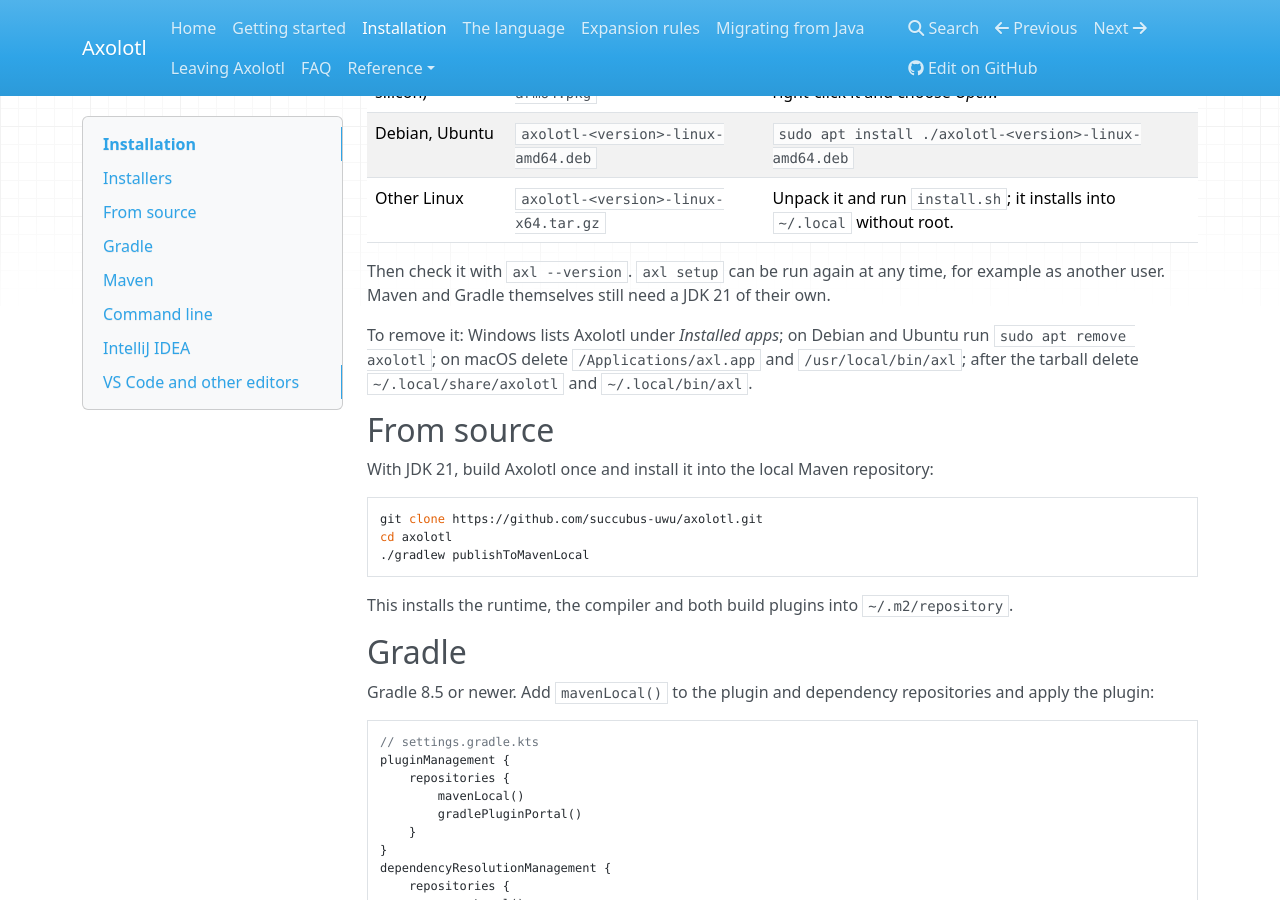
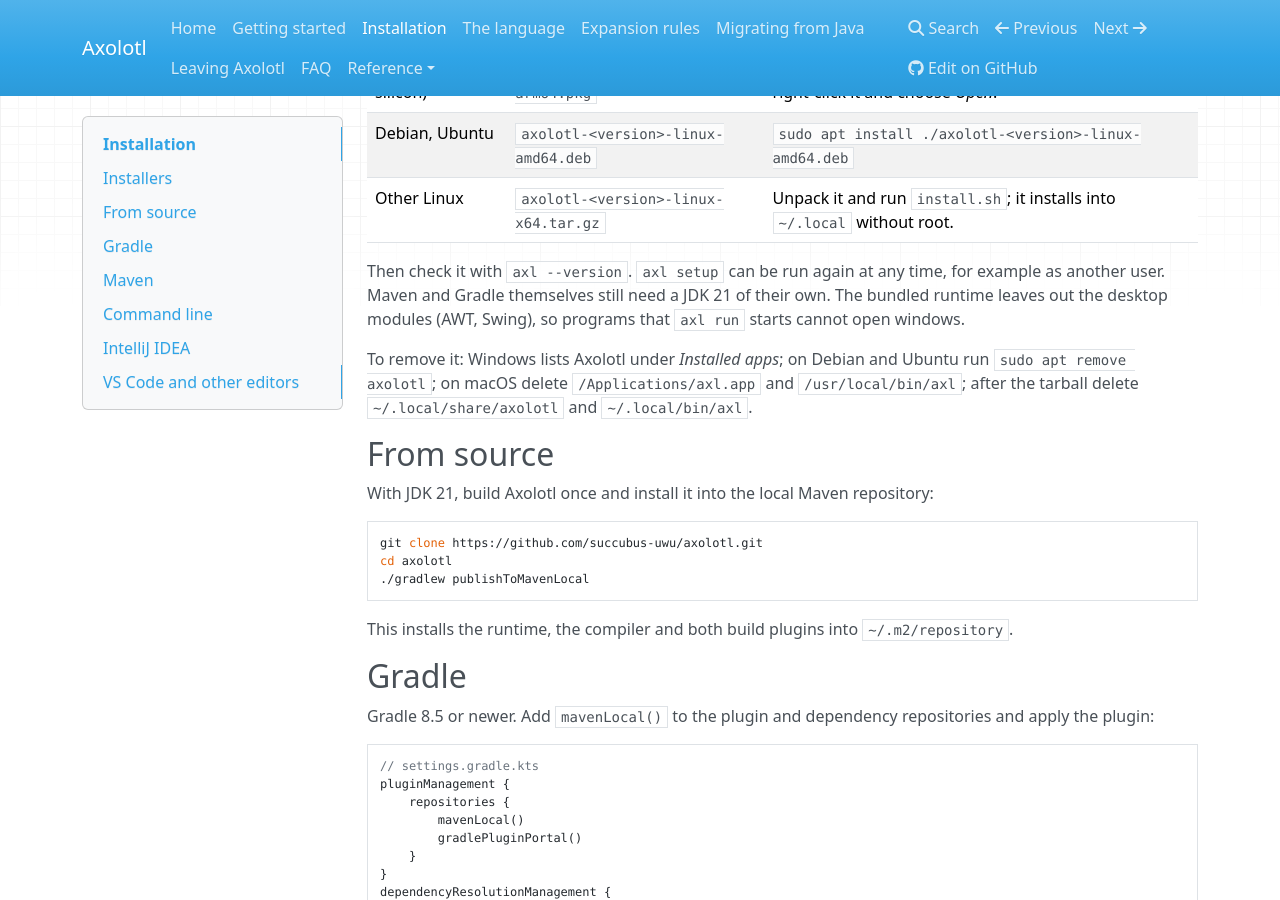
Before and after one commit to k1ngmang/axolotl-lang, an MkDocs documentation site: the page built from docs/install.md, in a window 1280 px wide and 900 px high, scrolled down 367 px. Built offline with MkDocs 1.6.1, drawn with Linux system fonts in a browser that asks for light colours; nearby versions of some CDN libraries.

Commit message:
Leave java.desktop out of the bundled runtime
Its native libraries made the .deb depend on X11, ALSA and the t64 libraries of Ubuntu 24.04, so it did not install on Ubuntu 22.04 or Debian 12. The package now depends only on libc6, libgcc-s1, libstdc++6 and zlib1g.

```diff
--- a/docs/install.md
+++ b/docs/install.md
@@ -14,7 +14,8 @@ plugins into `~/.m2/repository`. Maven and Gradle projects then build without an
 | Other Linux | `axolotl-<version>-linux-x64.tar.gz` | Unpack it and run `install.sh`; it installs into `~/.local` without root. |
 
 Then check it with `axl --version`. `axl setup` can be run again at any time, for example as another
-user. Maven and Gradle themselves still need a JDK 21 of their own.
+user. Maven and Gradle themselves still need a JDK 21 of their own. The bundled runtime leaves out
+the desktop modules (AWT, Swing), so programs that `axl run` starts cannot open windows.
 
 To remove it: Windows lists Axolotl under *Installed apps*; on Debian and Ubuntu run
 `sudo apt remove axolotl`; on macOS delete `/Applications/axl.app` and `/usr/local/bin/axl`; after the
```
Also changed, not shown: 1 other file.
